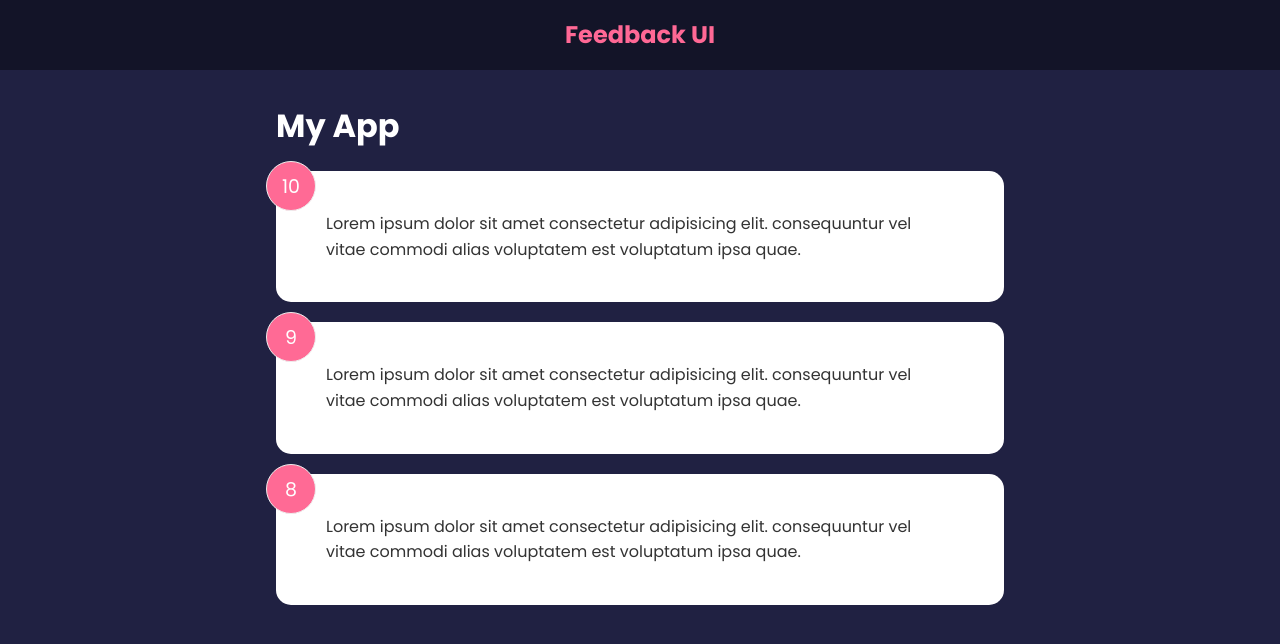
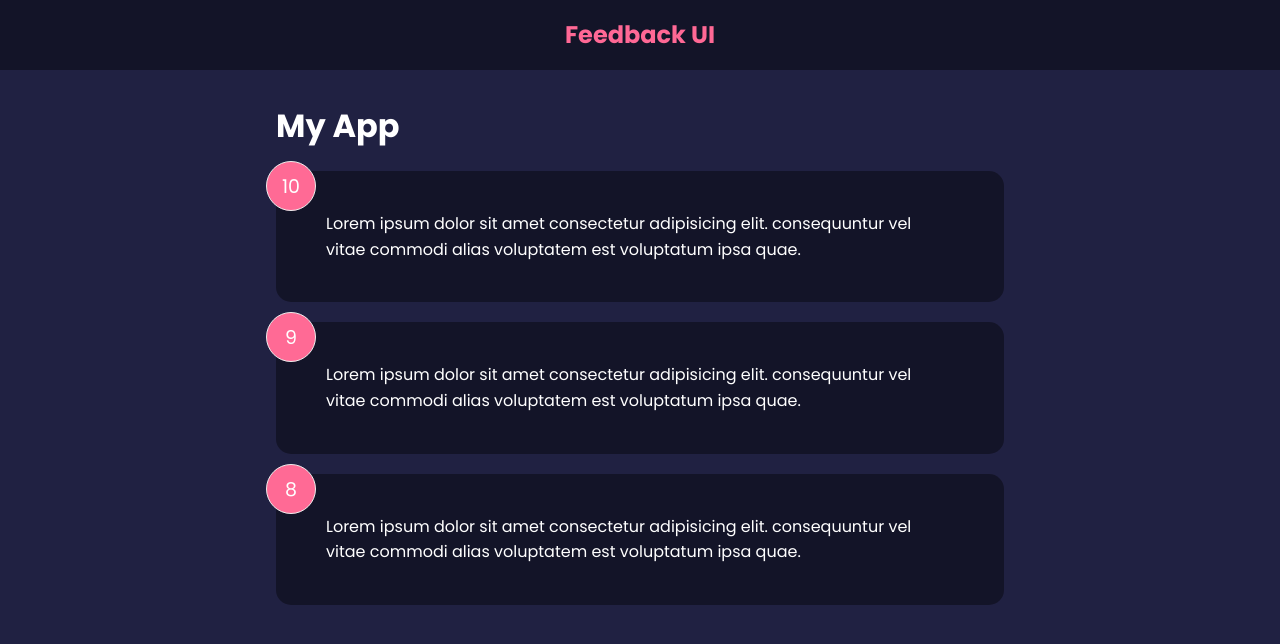
Before and after one commit to amare605/feedback-app, a React (Create React App) app: page / in a window 1280 px wide. Shown: the top 644 px of the page. Built offline with nearby package versions, Linux system fonts and the light colour scheme.

Commit message:
Card Component & Conditional Styles

```diff
--- a/src/components/FeedbackItem.jsx
+++ b/src/components/FeedbackItem.jsx
@@ -1,15 +1,21 @@
+import Proptype from 'prop-types'
 
+import Card from "./shared/Card"
 
 function FeedbackItem({item}) {
 
 
   return (
-    <div className="card">
+    <Card>
         <div className="num-display">{item.rating}</div>
         <div className="text-display">{item.text}</div>
 
-    </div>
+    </Card>
   )
 }
 
+FeedbackItem.Proptype = {
+    item: Proptype.object.isRequired,
+}
+
 export default FeedbackItem
--- a/src/components/FeedbackList.jsx
+++ b/src/components/FeedbackList.jsx
@@ -1,3 +1,5 @@
+import Proptypes from 'prop-types'
+import Feedback from 'react-bootstrap/esm/Feedback'
 import FeedbackItem from "./FeedbackItem"
 
 function FeedbackList({feedback}) {
@@ -14,4 +16,14 @@
   )
 }
 
+
+Feedback.PropType ={
+    feedback : Proptypes.arrayOf(
+        Proptypes.shape({
+            id: Proptypes.number.isRequired,
+            text: Proptypes.string.isRequired,
+            rating: Proptypes.number.isRequired
+        })
+    )
+}
 export default FeedbackList
--- /dev/null
+++ b/src/components/shared/Card.jsx
@@ -0,0 +1,24 @@
+import Proptypes from 'prop-types'
+
+function Card({ children, reverse}) {
+    //return (
+    //   <div className={`card ${reverse && 'reverse'}`}>{children}</div>
+    // )
+
+    return <div className="card"
+                style={{backgroundColor: reverse ? 'rgba(0,0,0,0.4)' :"#fff",
+                color: reverse ? '#fff' :'#000', }}>
+        {children}</div>
+}
+
+Card.defaultProps = {
+    reverse: true,
+}
+
+Card.prototype = {
+    children : Proptypes.node.isRequired,
+    reverse: Proptypes.bool,
+
+}
+
+export default Card
```
